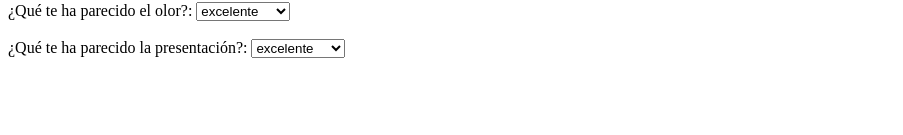
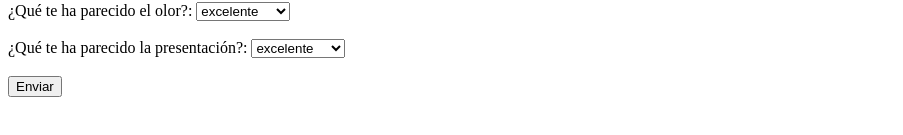
Before and after one commit to pedri77/NVL-HTML-P10a, a plain HTML site: page index.html in a window 1280 px wide. Shown: the part 353-488 px from the top of the page, without its empty margins (0-903 px from the left). Drawn offline with Linux system fonts and the light colour scheme.

Commit message:
second commit

```diff
--- a/index.html
+++ b/index.html
@@ -86,6 +86,14 @@
                 <option value="muy_pesimo">muy pesimo</option>
             </select>
         </div>
+        <br>
+        <div>
+            <label for="boton_envio">
+            <button type=”submit” value=”Enviar”>Enviar
+            </label>
+        </div>
+
+
 
 
 
```
